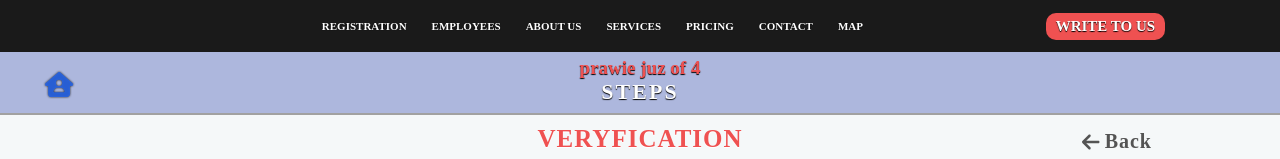
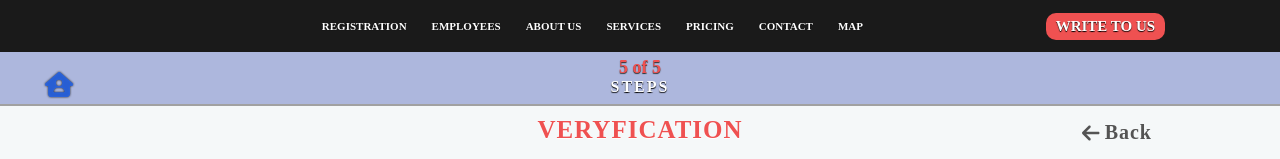
Before and after one commit to Korneliia08/myBet, a React (Create React App) app: page /myBet/registration/veryfication in a window 1280 px wide. Shown: the top 159 px of the page. Built offline with nearby package versions, Linux system fonts and the light colour scheme; no server answers.

Commit message:
get data for pricing component

```diff
--- a/src/defaultPanel/dynamicSubPages/Registration/Steps/Steps.jsx
+++ b/src/defaultPanel/dynamicSubPages/Registration/Steps/Steps.jsx
@@ -22,7 +22,7 @@ const Steps = () => {
         setStep(4);
         break;
       case "/registration/veryfication":
-        setStep("prawie juz");
+        setStep(5);
         break;
       // case "/registration/summary":
       //     setStepFun(1);
@@ -38,7 +38,7 @@ const Steps = () => {
   return (
     <div className={style.container}>
       <HomeIcon />
-      <h3>{step} of 4</h3>
+      <h3>{step} of 5</h3>
       <span className="mainTitle">steps</span>
     </div>
   );
--- a/src/defaultPanel/dynamicSubPages/Registration/Steps/Steps.module.css
+++ b/src/defaultPanel/dynamicSubPages/Registration/Steps/Steps.module.css
@@ -11,13 +11,13 @@
   border-bottom: 2px solid #a1a1a1;
 }
 .container h3 {
-  font-size: 19px;
+  font-size: 18px;
   font-weight: bold;
   color: #EF5151;
-  text-shadow: 0px 1px 1px black;
+  text-shadow: 0px 1px 1px #2d2d2d;
 }
 .container span {
-  font-size: 22px;
+  font-size: 16px;
   color: white;
   letter-spacing: 2px;
   text-shadow: 0px 1px 1px black;
--- a/src/defaultPanel/dynamicSubPages/Registration/Steps/Steps.module.scss
+++ b/src/defaultPanel/dynamicSubPages/Registration/Steps/Steps.module.scss
@@ -11,14 +11,14 @@
   border-bottom: 2px solid #a1a1a1;
 
   h3 {
-    font-size: 19px;
+    font-size: 18px;
     font-weight: bold;
     color: #EF5151;
-    text-shadow: 0px 1px 1px black;
+    text-shadow: 0px 1px 1px #2d2d2d;
   }
 
   span {
-    font-size: 22px;
+    font-size: 16px;
     color: white;
     letter-spacing: 2px;
     text-shadow: 0px 1px 1px black;
--- a/src/defaultPanel/dynamicSubPages/Registration/stepsComponents/ChooseEmpoloyee/CardOfEmployee/CardOfEmployee.jsx
+++ b/src/defaultPanel/dynamicSubPages/Registration/stepsComponents/ChooseEmpoloyee/CardOfEmployee/CardOfEmployee.jsx
@@ -14,6 +14,8 @@ const CardOfEmployee = (props) => {
     dispatch(
       setData({
         idOfEmployee: data.id,
+        idOfServices: [],
+        totalPrice: "0",
       }),
     );
   }
--- a/src/defaultPanel/dynamicSubPages/Registration/stepsComponents/Veryfication/Veryfication.jsx
+++ b/src/defaultPanel/dynamicSubPages/Registration/stepsComponents/Veryfication/Veryfication.jsx
@@ -22,13 +22,15 @@ const Veryfication = () => {
     const veryficationCode = inputCode.current.value;
     event.preventDefault();
     axios
-      .post(process.env.REACT_APP_LINK_TO_API + "/visits/veryfication", {
+      .post(process.env.REACT_APP_LINK_TO_API + "/visit/veryfication", {
         veryficationId,
         veryficationCode,
       })
-      .then((resp) => console.log(resp))
+      .then((resp) => {
+        console.log(resp);
+        navigate("/registration/summary");
+      })
       .catch((error) => console.log(error));
-    navigate("/registration/summary");
   }
 
   return (
--- a/src/defaultPanel/dynamicSubPages/default/Pricing/CategoryService/CategoryService.jsx
+++ b/src/defaultPanel/dynamicSubPages/default/Pricing/CategoryService/CategoryService.jsx
@@ -1,14 +1,14 @@
 import style from "./CategoryService.module.css";
 import Service from "./Service/Service";
 
-const CategoryService = () => {
-    return (
-        <div className={style.categoryCard}>
-            <h3 className={style.titleCategory}>Hair styling</h3>
-            <Service/>
-            <Service/>
-            <Service/>
-        </div>
-    )
-}
+const CategoryService = (props) => {
+  const data = props.data;
+  const services = data.map((service) => <Service data={service} />);
+  return (
+    <div className={style.categoryCard}>
+      <h3 className={style.titleCategory}>{data[0].category}</h3>
+      {services}
+    </div>
+  );
+};
 export default CategoryService;
--- a/src/defaultPanel/dynamicSubPages/default/Pricing/CategoryService/Service/Service.jsx
+++ b/src/defaultPanel/dynamicSubPages/default/Pricing/CategoryService/Service/Service.jsx
@@ -1,15 +1,19 @@
 import style from "./Service.module.css";
+import { maxLenght } from "../../../../../../pipes/maxLenght";
 
-const Service = () => {
-    return (
-        <div className={style.containerForService}>
-            <div className={style.blockForTitlePrice}>
-                <h4 className={style.titleService}>Hair Cut</h4>
-                <span className={style.price}>40$</span>
-            </div>
-            <p className={style.describe}>Barber is a person whose occupation is mainly to cut dress groom style and
-                shave men.</p>
-        </div>
-    )
-}
+const Service = (props) => {
+  const data = props.data;
+  return (
+    <div className={style.containerForService}>
+      <div className={style.blockForTitlePrice}>
+        <h4 className={style.titleService}>{data.title}</h4>
+        <span className={style.price}>{data.price}zł</span>
+      </div>
+      <p
+        className={style.describe}
+        dangerouslySetInnerHTML={{ __html: maxLenght(data.description, 80) }}
+      ></p>
+    </div>
+  );
+};
 export default Service;
--- a/src/defaultPanel/dynamicSubPages/default/Pricing/Pricing.jsx
+++ b/src/defaultPanel/dynamicSubPages/default/Pricing/Pricing.jsx
@@ -6,7 +6,24 @@ import { useSelector } from "react-redux";
 
 const Pricing = () => {
   const navigate = useNavigate();
-  const data = useSelector((state) => state.stateOfPage.stateOfPage.pricing);
+  const dataDefault = useSelector(
+    (state) => state.stateOfPage.stateOfPage.pricing,
+  );
+  const data = useSelector((state) => state.services.services);
+  const categories = [];
+  data.forEach((service) => {
+    if (categories.indexOf(service.category) === -1) {
+      categories.push(service.category);
+    }
+  });
+
+  const allCategories = categories.map((category) => {
+    return (
+      <CategoryService
+        data={data.filter((service) => service.category === category)}
+      />
+    );
+  });
 
   function display() {
     navigate("/pricing");
@@ -15,14 +32,10 @@ const Pricing = () => {
   return (
     <section className={style.sectionPricing} id="sectionPricing">
       <div className={style.blockForTitle}>
-        <h2 className="mainTitle">{data.title}</h2>
+        <h2 className="mainTitle">{dataDefault.title}</h2>
         <Moustache />
       </div>
-      <div className={style.containerForCategories}>
-        <CategoryService />
-        <CategoryService />
-        <CategoryService />
-      </div>
+      <div className={style.containerForCategories}>{allCategories}</div>
       <button onClick={display} className="pinkBtn">
         Show more
       </button>
```
